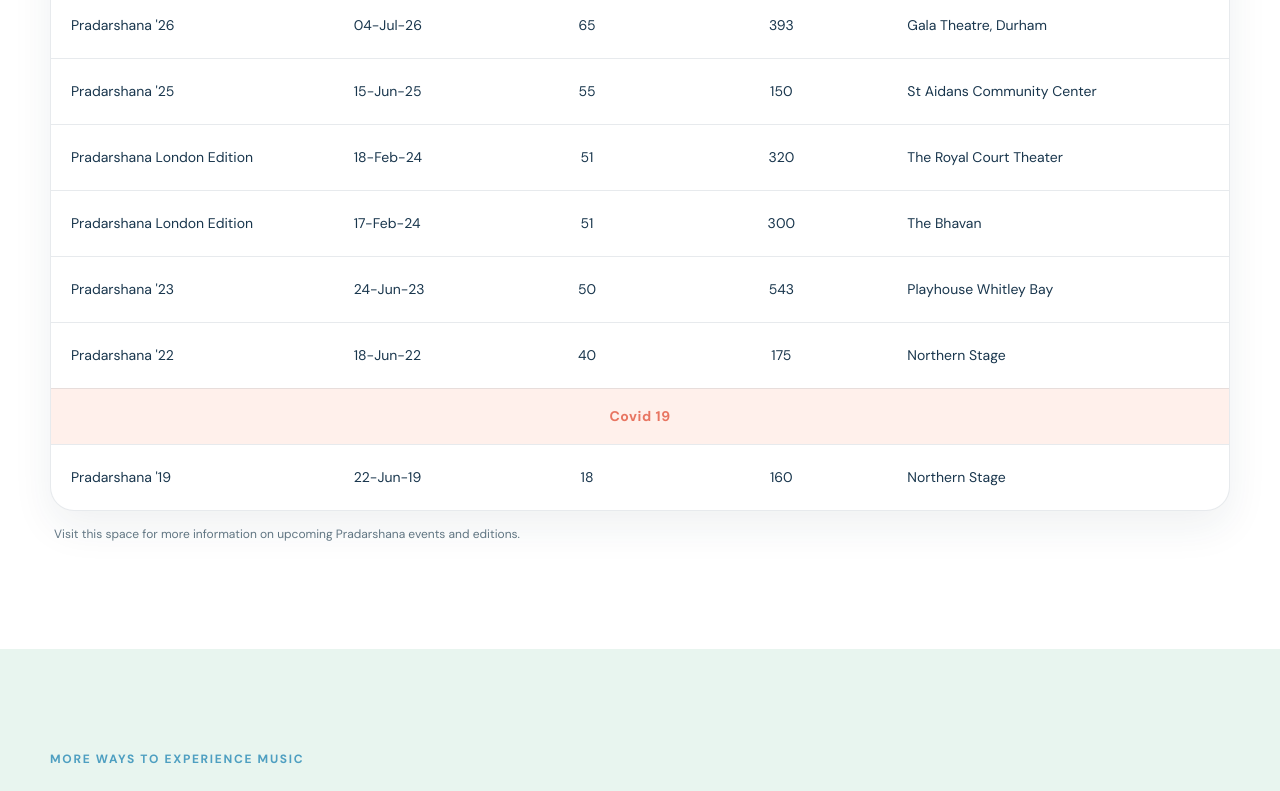
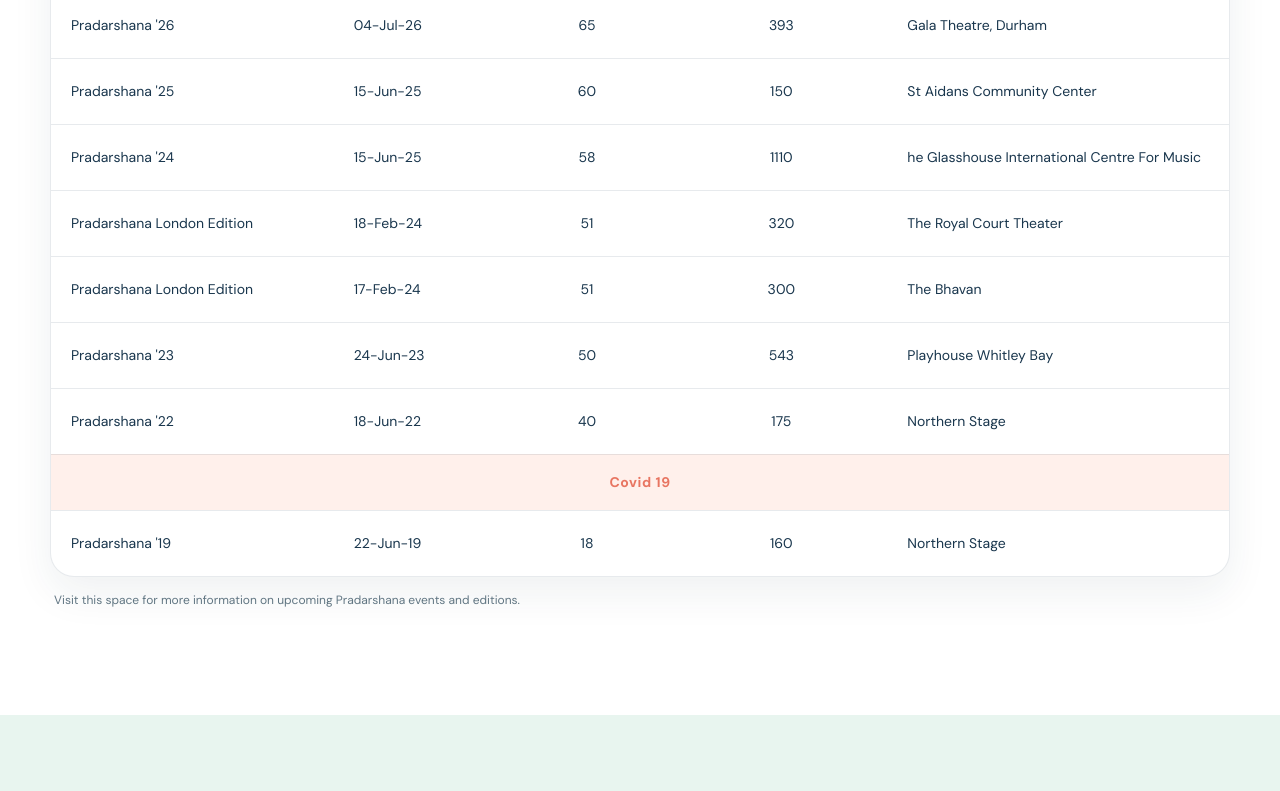
Before and after one commit to raagasudha-academy/raagasudha-website, a React (Vite) app: page /events in a window 1280 px wide. Shown: the part 1760-2551 px from the top of the page. Built offline with nearby package versions, Linux system fonts and the light colour scheme; no server answers.

Commit message:
chore: add misssing event

```diff
--- a/src/pages/Events.jsx
+++ b/src/pages/Events.jsx
@@ -40,9 +40,16 @@
     {
         event: "Pradarshana '25",
         date: '15-Jun-25',
-        students: '55',
+        students: '60',
         turnout: '150',
         venue: 'St Aidans Community Center',
+    },
+    {
+        event: "Pradarshana '24",
+        date: '15-Jun-25',
+        students: '58',
+        turnout: '1110',
+        venue: 'he Glasshouse International Centre For Music',
     },
     {
         event: 'Pradarshana London Edition',
```
